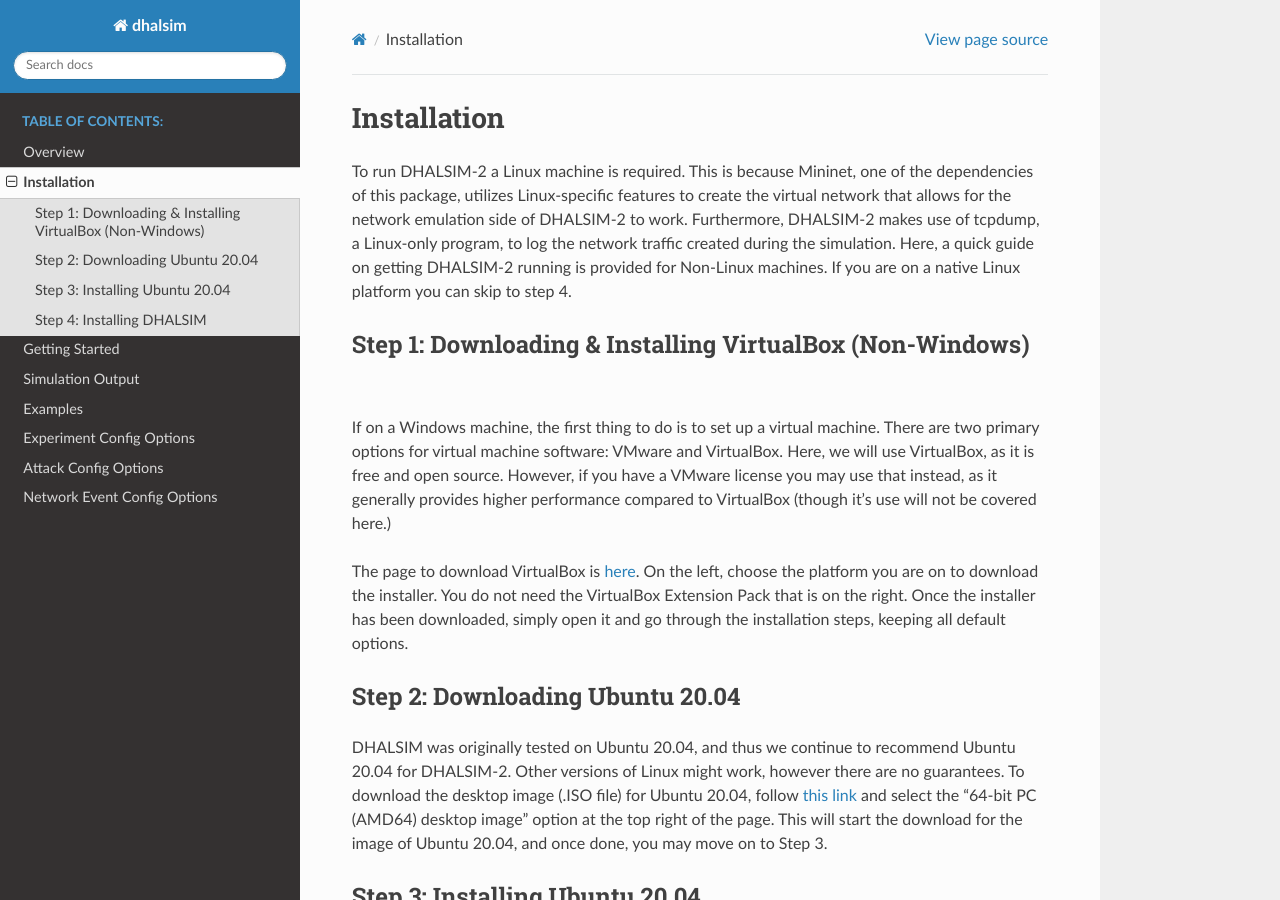
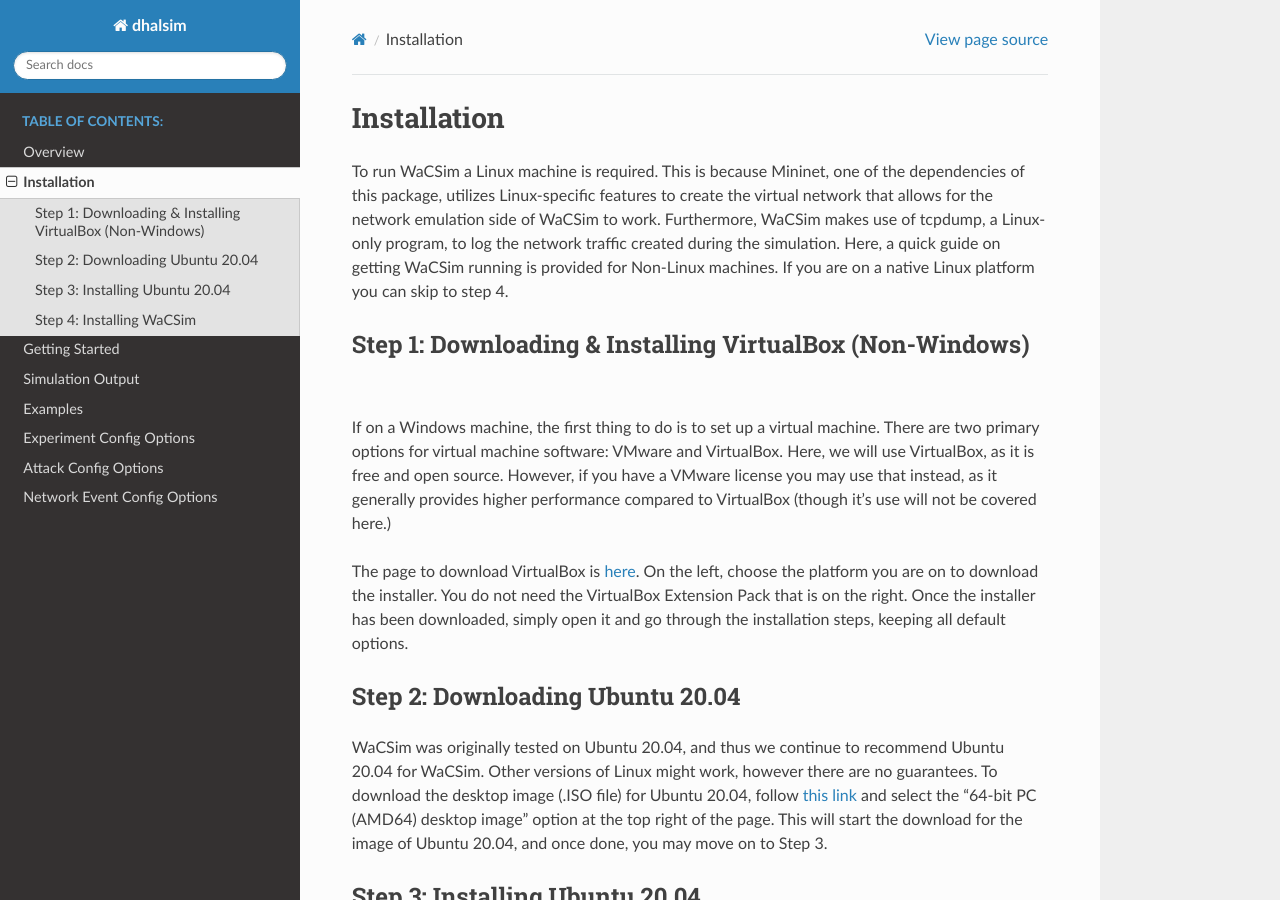
Before and after one commit to StavC/WaCSim, a Sphinx documentation site: the page built from doc/installation.rst, in a window 1280 px wide and 900 px high. Built offline with Sphinx 7.4.7 and the Read the Docs theme 3.1.0, drawn with Linux system fonts in a browser that asks for light colours; the version number is read from the project's files by our own code; some of the changed text lies outside the part shown.

Commit message:
Update installation.rst

```diff
--- a/doc/installation.rst
+++ b/doc/installation.rst
@@ -1,9 +1,9 @@
 ============
 Installation
 ============
-To run DHALSIM-2 a Linux machine is required. This is because Mininet, one of the dependencies of this package, utilizes Linux-specific features to create the virtual network that allows for
-the network emulation side of DHALSIM-2 to work. Furthermore, DHALSIM-2 makes use of tcpdump, a Linux-only program, to log the network traffic created during the simulation. Here, a quick guide
-on getting DHALSIM-2 running is provided for Non-Linux machines. If you are on a native Linux platform you can skip to step 4.
+To run WaCSim a Linux machine is required. This is because Mininet, one of the dependencies of this package, utilizes Linux-specific features to create the virtual network that allows for
+the network emulation side of WaCSim to work. Furthermore, WaCSim makes use of tcpdump, a Linux-only program, to log the network traffic created during the simulation. Here, a quick guide
+on getting WaCSim running is provided for Non-Linux machines. If you are on a native Linux platform you can skip to step 4.
 
 #########################################################
 Step 1: Downloading & Installing VirtualBox (Non-Windows)
@@ -18,7 +18,7 @@
 ################################
 Step 2: Downloading Ubuntu 20.04
 ################################
-DHALSIM was originally tested on Ubuntu 20.04, and thus we continue to recommend Ubuntu 20.04 for DHALSIM-2. Other versions of Linux might work, however there are no guarantees. To download the
+WaCSim was originally tested on Ubuntu 20.04, and thus we continue to recommend Ubuntu 20.04 for WaCSim. Other versions of Linux might work, however there are no guarantees. To download the
 desktop image (.ISO file) for Ubuntu 20.04, follow `this link`_ and select the "64-bit PC (AMD64) desktop image" option at the top right of the page. This will start the download for the image of
 Ubuntu 20.04, and once done, you may move on to Step 3.
 
@@ -41,21 +41,21 @@
 **Important Note: If using Windows, ensure that both "Hyper-V" and "Virtual Machine Platform" are disabled otherwise the virtual machine will experience signifcant slowdowns. Once disabled, you must restart your machine first before continuing.**
 
 ###############################
-Step 4: Installing DHALSIM
+Step 4: Installing WaCSim
 ###############################
 To launch the newly installed Ubuntu virtual machine, simply double click on the main menu in VirtualBox. The default password, if you changed it, is "changeme". Once inside the virtual machine,
-click on the files icon on the sidebar to the left of the desktop. Then, navigate to and create a folder for DHALSIM (right click to create folders.) Then, right-click and select "Open in terminal" and
+click on the files icon on the sidebar to the left of the desktop. Then, navigate to and create a folder for WaCSim (right click to create folders.) Then, right-click and select "Open in terminal" and
 run the following commands inside the terminal.
 
 .. code-block::
 
-   git clone https://github.com/StavC/DHALSIM
+   git clone https://github.com/StavC/WaCSim
 
 .. code-block::
 
    ./install.sh
 
-Now, DHALSIM has been installed. On the `Getting Started`_ page, instructions on how to get started with DHALSIM are provided.
+Now, WaCSim has been installed. On the `Getting Started`_ page, instructions on how to get started with WaCSim are provided.
 
 .. _`here`: https://www.virtualbox.org/wiki/Downloads
 .. _`this link`: https://releases.ubuntu.com/focal/
```
